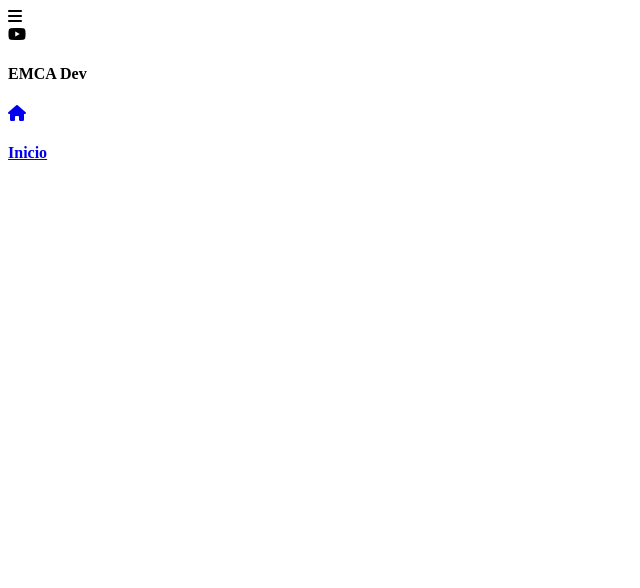
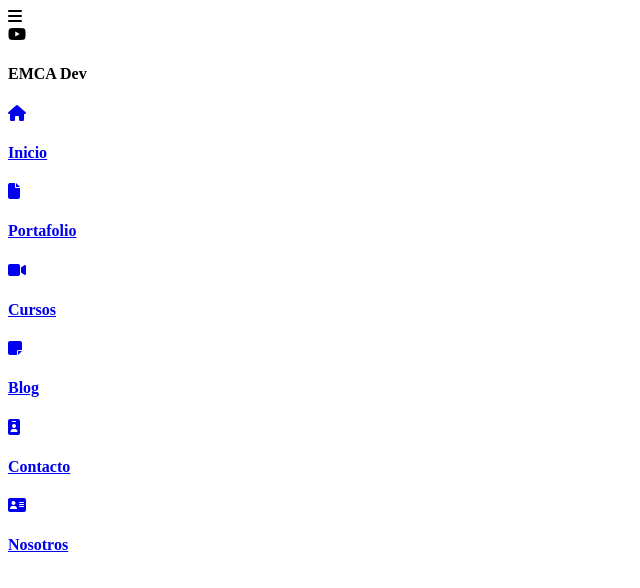
Before and after one commit to gchnick/menu-lateral-despegable, a plain HTML site: page index.html in a window 1280 px wide. Shown: the whole page, without its empty margins (0-640 px from the left). Drawn offline with Linux system fonts and the light colour scheme.

Commit message:
Add: otras opciones

```diff
--- a/index.html
+++ b/index.html
@@ -33,6 +33,40 @@
                 </div>
             </a>
 
+            <a href="#">
+                <div class="option">
+                    <i class="fas fa-file" title="Portafolio"></i>
+                    <h4>Portafolio</h4>
+                </div>
+            </a>
+
+            <a href="#">
+                <div class="option">
+                    <i class="fas fa-video" title="Cursos"></i>
+                    <h4>Cursos</h4>
+                </div>
+            </a>
+
+            <a href="#">
+                <div class="option">
+                    <i class="fas fa-sticky-note" title="Blog"></i>
+                    <h4>Blog</h4>
+                </div>
+            </a>
+
+            <a href="#">
+                <div class="option">
+                    <i class="fas fa-id-badge" title="Contacto"></i>
+                    <h4>Contacto</h4>
+                </div>
+            </a>
+
+            <a href="#">
+                <div class="option">
+                    <i class="fas fa-address-card" title="Nosotros"></i>
+                    <h4>Nosotros</h4>
+                </div>
+            </a>
         </div>
 
     </div>
```
